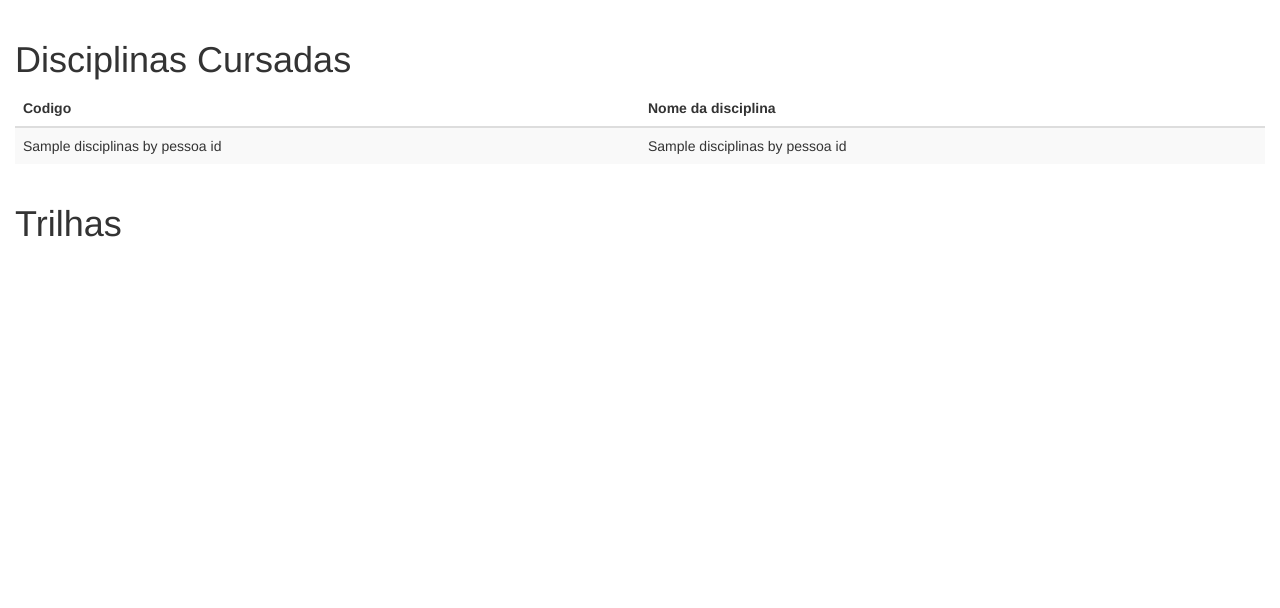
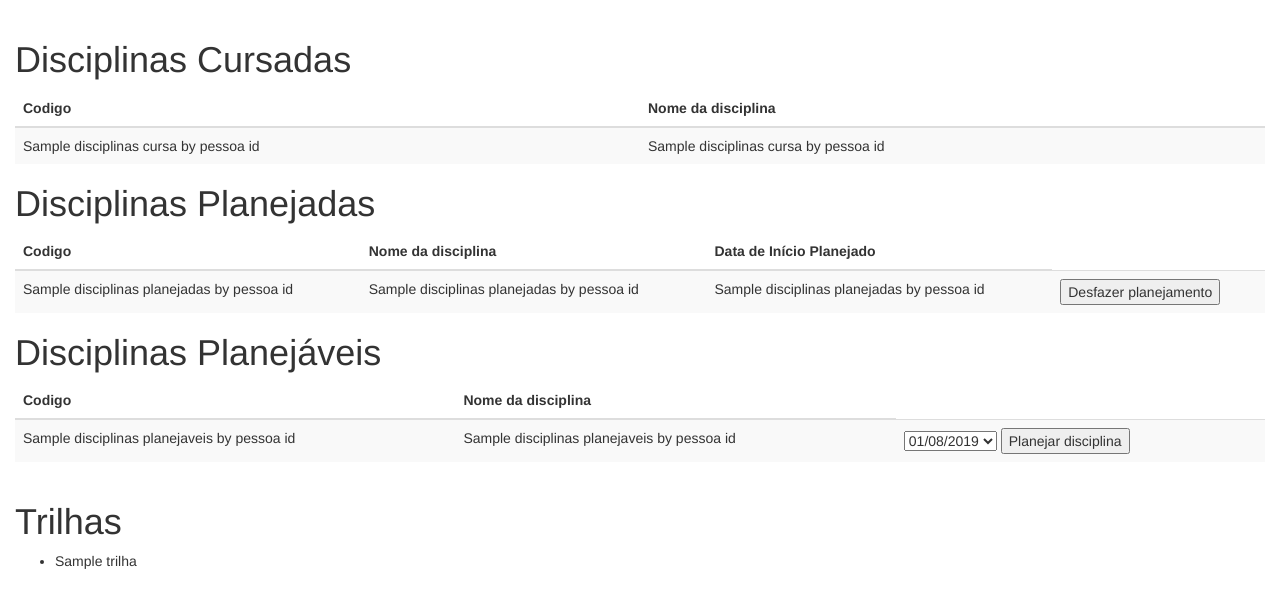
Before and after one commit to CaioCGH/ProjetoMAC350, a Flask app: page /painel_do_aluno in a window 1280 px wide. Shown: the part 51-659 px from the top of the page. Run offline with Flask 2, Linux system fonts and the light colour scheme; the visitor is signed in with stand-in values (Sample User, id 1); tables that the repository leaves empty hold one stand-in row (values such as "Sample post"); a database or web service that is not in the repository returns one stand-in record (values such as "Sample title"); some libraries are stand-ins or nearby versions.

Commit message:
CRUD do modulo pessoa-curriculo na view painel_do_aluno

```diff
--- a/web/app.py
+++ b/web/app.py
@@ -31,6 +31,7 @@ def do_login():
     cursor = connection.cursor()
     f_email = request.form['username']
     query = 'select * from get_user_by_email(\'{}\');'.format(f_email)
+    print(query)
     cursor.execute(query)
     record = cursor.fetchone()
     print(record)
@@ -57,10 +58,44 @@ def logout():
 @app.route('/painel_do_aluno')
 def painel_do_aluno():
     cursor = connection.cursor()
-    query = 'select * from get_disciplinas_by_pessoa_id(\'{}\');'.format(session['pessoa_id'])
+    query = 'select * from get_disciplinas_cursa_by_pessoa_id({});'.format(session['pessoa_id'])
     cursor.execute(query)
-    a = cursor.fetchall()
-    return render_template('painel_do_aluno.html', disciplinas_cursadas=a)
+    dc = cursor.fetchall()
+    query = 'select * from get_disciplinas_planejadas_by_pessoa_id(\'{}\');'.format(session['pessoa_id'])
+    cursor.execute(query)
+    disc_planejadas = cursor.fetchall()
+    cursor.execute('select * from disciplina')
+    todas_disc = cursor.fetchall()
+
+    query = 'select * from get_disciplinas_planejaveis_by_pessoa_id({});'.format(session['pessoa_id'])
+    cursor.execute(query)
+    disc_planejaveis = cursor.fetchall()
+
+    cursor.execute('select * from trilha')
+    tr = cursor.fetchall()
+
+    return render_template('painel_do_aluno.html', disciplinas_cursadas=dc, trilhas=tr, disc_planejadas=disc_planejadas, disc_planejaveis=disc_planejaveis)
+
+@app.route('/delete_planeja', methods=['POST'])
+def delete_planeja():
+    target = request.form.get('planeja_a_deletar')
+    query = 'select * from delete_planeja({})'.format(target)
+    cursor = connection.cursor()
+    cursor.execute(query)
+
+    return painel_do_aluno()
+
+@app.route('/create_planeja', methods=['POST'])
+def create_planeja():
+    disciplina = request.form.get('disciplina_a_planejar')
+    dataInicio = request.form.get('dataInicio')
+    query = 'select insert_planeja({}, {},  \'{}\');'.format(session['pessoa_id'], disciplina, dataInicio)
+    cursor = connection.cursor()
+    cursor.execute(query)
+
+    return painel_do_aluno()
+
+
 
 @app.route('/signup', methods=['POST'])
 def do_signup():
--- a/web/templates/alunos.html
+++ b/web/templates/alunos.html
@@ -2,7 +2,7 @@
 {% block content %}
 
     <div class="container-fluid" align="left">
-        <h1>Cursos matrículados</h1>
+        <h1>Alunos matrículados</h1>
         <!--Colocar a lista de cursos matrículados-->
         <table class="table table-striped">
             <thead>
@@ -16,8 +16,8 @@
                 <tr>
                     {% for item in alunos %}
                     <th scope="row">{{loop.index}}</th>
-                        <td>{{item.name}}</td>
-                        <td>{{item.nusp}}</td>
+                        <td>{{item[1]}}</td>
+                        <td>{{item[2]}}</td>
                     </tr>
                     {% endfor %}
             </tbody>
--- a/web/templates/painel_do_aluno.html
+++ b/web/templates/painel_do_aluno.html
@@ -19,10 +19,68 @@
                     {% endfor %}
             </tbody>
         </table>
+        <h1>Disciplinas Planejadas</h1>
+        <table class="table table-striped">
+            <thead>
+                <tr>
+                    <th scope="col">Codigo</th>
+                    <th scope="col">Nome da disciplina</th>
+                    <th scope="col">Data de Início Planejado</th>
+                </tr>
+            </thead>
+            <tbody>
+                <tr>
+                    {% for disciplina in disc_planejadas %}
+                        <td>{{disciplina[1]}}</td>
+                        <td>{{disciplina[2]}}</td>
+                        <td>{{disciplina[4]}}</td>
+                        <td>
+                            <form action="/delete_planeja" method="post">
+                                <input type="hidden" value="{{ disciplina[3]}}" name="planeja_a_deletar">
+                                <input type=submit value="Desfazer planejamento">
+                            </form>
+                        </td>
+                    </tr>
+                    {% endfor %}
+            </tbody>
+        </table>
+        <h1>Disciplinas Planejáveis</h1>
+        <table class="table table-striped">
+            <thead>
+                <tr>
+                    <th scope="col">Codigo</th>
+                    <th scope="col">Nome da disciplina</th>
+                </tr>
+            </thead>
+            <tbody>
+                <tr>
+                    {% for disciplina in disc_planejaveis %}
+                        <td>{{disciplina[1]}}</td>
+                        <td>{{disciplina[2]}}</td>
+                        <td>
+                            <form action="{{ url_for('create_planeja') }}" method=post>
+                                <select name="dataInicio">
+                                    <option value="01/08/2019">01/08/2019</option>
+                                    <option value="01/03/2020">01/03/2020</option>
+                                    <option value="01/08/2020">01/08/2020</option>
+                                    <option value="01/03/2021">01/03/2021</option>
+                                </select>
+                                <input type=hidden value="{{ disciplina[0] }}" name=disciplina_a_planejar></input>
+                                <input type=submit value="Planejar disciplina"></input>
+                            </form>
+                        </td>
+                    </tr>
+                    {% endfor %}
+            </tbody>
+        </table>
     </div>
     <div class="container-fluid" align="left">
         <h1>Trilhas</h1>
-        <!-- As trilhas e se foram completas-->
+        <ul>
+            {% for trilha in trilhas %}
+            <li>{{ trilha[2] }}</li>
+            {% endfor %}
+        </ul>
     </div>
 
 {% endblock %}
```
Also changed, not shown: EP3/pessoa-curriculo/EP3_10262627_DML_INTER_MOD_PEO_CUR.sql (+6 -8 lines), EP3/pessoa-curriculo/EP3_10262627_INTER_MOD_PEO_CUR.sql (+58 -8 lines).
